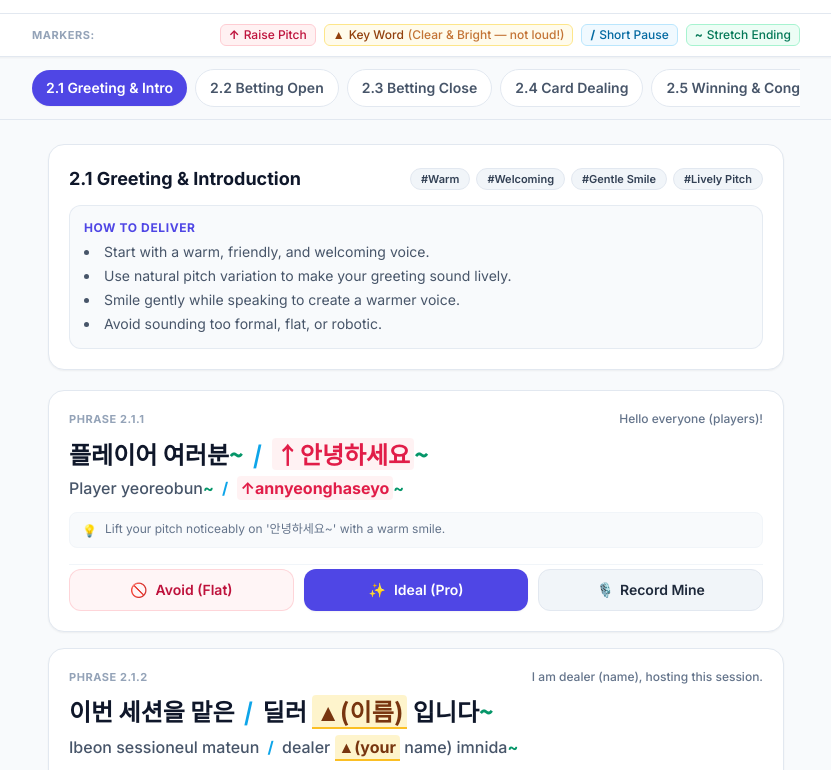
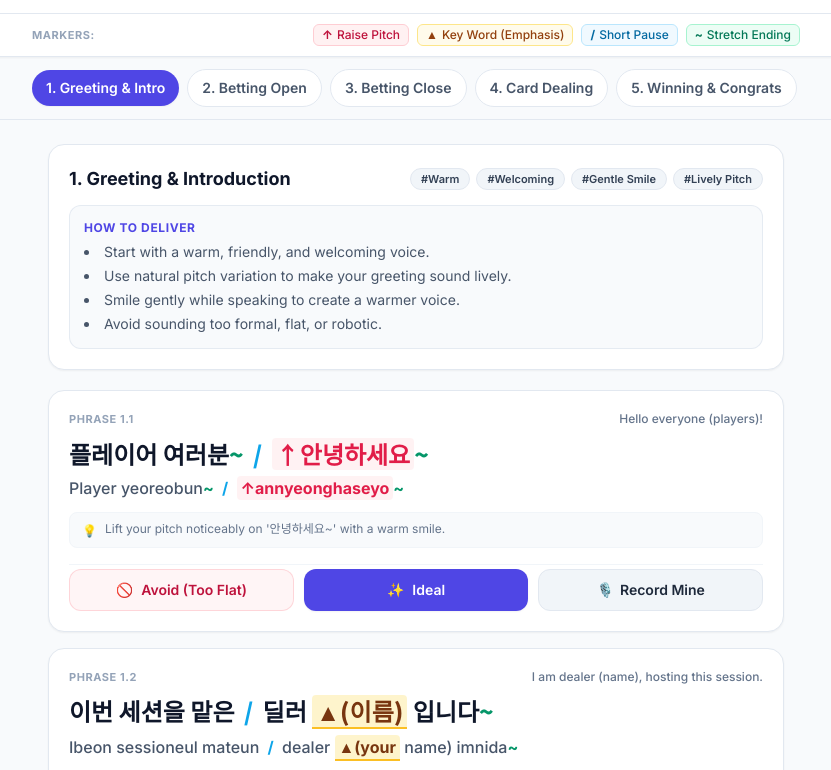
Before and after one commit to kimsisi1022-dev/PK-voice-guide, a plain HTML site: page index.html in a window 1280 px wide. Shown: the part 69-839 px from the top of the page, without its empty margins (224-1055 px from the left). Drawn offline with nearby package versions, Linux system fonts and the light colour scheme.

Commit message:
Refactor audio handling and update phrases

```diff
--- a/index.html
+++ b/index.html
@@ -44,15 +44,12 @@
   <header class="bg-white border-b border-slate-200 px-4 py-4">
     <div class="max-w-3xl mx-auto flex flex-col sm:flex-row sm:items-center sm:justify-between gap-2">
       <div>
-        <div class="flex items-center gap-2">
-          <span class="inline-flex items-center justify-center w-7 h-7 rounded-lg bg-indigo-600 text-white font-bold text-sm">KR</span>
-          <h1 class="text-lg sm:text-xl font-bold tracking-tight text-slate-900">Korean Dealer Voice &amp; Tone Guide</h1>
-        </div>
+        <h1 class="text-lg sm:text-xl font-bold tracking-tight text-slate-900">Korean Voice &amp; Tone Guide</h1>
         <p class="text-xs sm:text-sm text-slate-500 mt-0.5">Compare Avoid vs. Ideal tone, then record &amp; check your own voice</p>
       </div>
       <div class="inline-flex items-center gap-1.5 text-xs font-medium text-indigo-700 bg-indigo-50 border border-indigo-100 px-3 py-1.5 rounded-full self-start sm:self-auto">
         <span>✨</span>
-        <span>Flat Stress ≠ Boring Tone</span>
+        <span>Too Flat Stress = Boring Tone</span>
       </div>
     </div>
   </header>
@@ -67,7 +64,7 @@
             <strong class="font-extrabold">↑</strong> Raise Pitch
           </span>
           <span class="inline-flex items-center gap-1 px-2 py-0.5 rounded-md bg-amber-50 border border-amber-200 text-amber-800 text-xs font-medium">
-            <strong class="font-extrabold">▲</strong> Key Word <span class="hidden sm:inline text-amber-700/80">(Clear &amp; Bright — not loud!)</span>
+            <strong class="font-extrabold">▲</strong> Key Word (Emphasis)
           </span>
           <span class="inline-flex items-center gap-1 px-2 py-0.5 rounded-md bg-sky-50 border border-sky-200 text-sky-700 text-xs font-medium">
             <strong class="font-extrabold">/</strong> Short Pause
@@ -78,7 +75,7 @@
         </div>
       </div>
       <p class="sm:hidden text-[11px] text-amber-700">
-        <strong>▲ Key Word:</strong> Pronounce clearly with bright smile energy (do NOT shout).
+        <strong>▲ Key Word (Emphasis):</strong> Deliver key words clearly with bright energy.
       </p>
     </div>
   </div>
@@ -109,9 +106,10 @@
   <script>
     const guideData = [
       {
-        id: "2.1",
-        tabLabel: "2.1 Greeting & Intro",
-        title: "2.1 Greeting & Introduction",
+        id: "1",
+        audioPrefix: "2_1",
+        tabLabel: "1. Greeting & Intro",
+        title: "1. Greeting & Introduction",
         moodTags: ["Warm", "Welcoming", "Gentle Smile", "Lively Pitch"],
         howToDeliver: [
           "Start with a warm, friendly, and welcoming voice.",
@@ -121,7 +119,7 @@
         ],
         phrases: [
           {
-            id: "2_1_1",
+            num: 1,
             annotatedKo: "플레이어 여러분~ / ↑안녕하세요~",
             cleanKo: "플레이어 여러분, 안녕하세요",
             romanized: "Player yeoreobun~ / ↑annyeonghaseyo~",
@@ -129,7 +127,7 @@
             note: "Lift your pitch noticeably on '안녕하세요~' with a warm smile."
           },
           {
-            id: "2_1_2",
+            num: 2,
             annotatedKo: "이번 세션을 맡은 / 딜러 ▲(이름) 입니다~",
             cleanKo: "이번 세션을 맡은 딜러입니다",
             romanized: "Ibeon sessioneul mateun / dealer ▲(your name) imnida~",
@@ -137,7 +135,7 @@
             note: "Pause briefly after '맡은', then say your name clearly and brightly."
           },
           {
-            id: "2_1_3",
+            num: 3,
             annotatedKo: "이번 세션 / 딜러 ▲(이름) 입니다~",
             cleanKo: "이번 세션 딜러입니다",
             romanized: "Ibeon session / dealer ▲(your name) imnida~",
@@ -147,9 +145,10 @@
         ]
       },
       {
-        id: "2.2",
-        tabLabel: "2.2 Betting Open",
-        title: "2.2 Betting Opening Announcement",
+        id: "2",
+        audioPrefix: "2_2",
+        tabLabel: "2. Betting Open",
+        title: "2. Betting Opening Announcement",
         moodTags: ["Energetic", "Inviting", "Clear Pace"],
         howToDeliver: [
           "Use an energetic and inviting tone.",
@@ -160,7 +159,7 @@
         ],
         phrases: [
           {
-            id: "2_2_1",
+            num: 1,
             annotatedKo: "▲베팅 ▲시간입니다~ / ↑베팅해 주세요~",
             cleanKo: "베팅 시간입니다. 베팅해 주세요.",
             romanized: "▲Beting ▲sigan-imnida~ / ↑betinghae juseyo~",
@@ -168,7 +167,7 @@
             note: "Articulate '베팅' and '시간' cleanly with bright energy, then invite warmly."
           },
           {
-            id: "2_2_2",
+            num: 2,
             annotatedKo: "여러분~ / ▲베팅할 ▲시간입니다~",
             cleanKo: "여러분, 베팅할 시간입니다.",
             romanized: "Yeoreobun~ / ▲betinghal ▲sigan-imnida~",
@@ -176,7 +175,7 @@
             note: "Use '여러분~' to catch players' attention gently."
           },
           {
-            id: "2_2_3",
+            num: 3,
             annotatedKo: "▲베팅 시간이 오픈되었고 / ↑베팅하세요~",
             cleanKo: "베팅 시간이 오픈되었고 베팅하세요.",
             romanized: "▲Beting sigani opeun-doeeotgo / ↑betinghaseyo~",
@@ -184,7 +183,7 @@
             note: "Connect '오픈되었고' smoothly without chopping syllables."
           },
           {
-            id: "2_2_4",
+            num: 4,
             annotatedKo: "새로운 ▲라운드가 오픈되었습니다~ / ↑베팅해 주세요~",
             cleanKo: "새로운 라운드가 오픈되었습니다. 베팅해 주세요.",
             romanized: "Saeroun ▲raundega opeun-doeeotseumnida~ / ↑betinghae juseyo~",
@@ -192,7 +191,7 @@
             note: "Fresh, upbeat tone to signal a brand-new round."
           },
           {
-            id: "2_2_5",
+            num: 5,
             annotatedKo: "▲사이드 베팅도 / 지금 ↑해 주세요~",
             cleanKo: "사이드 베팅도 지금 해 주세요.",
             romanized: "▲Saideu betingdo / jigeum ↑hae juseyo~",
@@ -200,7 +199,7 @@
             note: "Remember: Do NOT use this line in Dragon Tiger!"
           },
           {
-            id: "2_2_6",
+            num: 6,
             annotatedKo: "베팅 ▲5초 남았습니다~",
             cleanKo: "베팅 5초 남았습니다.",
             romanized: "Beting ▲o-cho namatseumnida~",
@@ -210,9 +209,10 @@
         ]
       },
       {
-        id: "2.3",
-        tabLabel: "2.3 Betting Close",
-        title: "2.3 Betting Closing Announcement",
+        id: "3",
+        audioPrefix: "2_3",
+        tabLabel: "3. Betting Close",
+        title: "3. Betting Closing Announcement",
         moodTags: ["Firm", "Clear", "Confident", "Controlled"],
         howToDeliver: [
           "Use a firm, clear, and confident voice.",
@@ -221,7 +221,7 @@
         ],
         phrases: [
           {
-            id: "2_3_1",
+            num: 1,
             annotatedKo: "베팅 시간 / ▲마감했습니다.",
             cleanKo: "베팅 시간 마감했습니다.",
             romanized: "Beting sigan / ▲magam-haetseumnida.",
@@ -229,7 +229,7 @@
             note: "Crisp, decisive finish on '마감했습니다.' — steady and authoritative."
           },
           {
-            id: "2_3_2",
+            num: 2,
             annotatedKo: "베팅 ▲마감하고 / 게임 ▲시작합니다.",
             cleanKo: "베팅 마감하고 게임 시작합니다.",
             romanized: "Beting ▲magam-hago / geim ▲sijak-hamnida.",
@@ -237,7 +237,7 @@
             note: "Smooth transition from closing bets to starting the deal."
           },
           {
-            id: "2_3_3",
+            num: 3,
             annotatedKo: "↑행운을 빌어요~",
             cleanKo: "행운을 빌어요.",
             romanized: "↑Haeng-uneul bireoyo~",
@@ -247,9 +247,10 @@
         ]
       },
       {
-        id: "2.4",
-        tabLabel: "2.4 Card Dealing",
-        title: "2.4 Card Dealing",
+        id: "4",
+        audioPrefix: "2_4",
+        tabLabel: "4. Card Dealing",
+        title: "4. Card Dealing",
         moodTags: ["Calm", "Steady", "Smooth Flow", "Professional"],
         howToDeliver: [
           "Maintain a calm, steady, and professional voice.",
@@ -258,7 +259,7 @@
         ],
         phrases: [
           {
-            id: "2_4_1",
+            num: 1,
             annotatedKo: "▲플레이어 / ▲뱅커 / 추가 카드 받고~",
             cleanKo: "플레이어 추가 카드 받고",
             romanized: "▲Player / ▲Banker / chuga kadeu batgo~",
@@ -266,7 +267,7 @@
             note: "Connect '추가 카드 받고' in one smooth breath."
           },
           {
-            id: "2_4_2",
+            num: 2,
             annotatedKo: "▲히트 / ▲스탠드 / ▲더블다운 / ▲스플릿 ↑하시겠어요?",
             cleanKo: "히트, 스탠드, 더블다운, 스플릿 하시겠어요?",
             romanized: "▲Hit / ▲Stand / ▲Double Down / ▲Split ↑hasigesseoyo?",
@@ -274,7 +275,7 @@
             note: "Raise your intonation naturally at the end of '하시겠어요?' like a polite question."
           },
           {
-            id: "2_4_3",
+            num: 3,
             annotatedKo: "↑선택해 주세요~",
             cleanKo: "선택해 주세요.",
             romanized: "↑Seontaek-hae juseyo~",
@@ -284,9 +285,10 @@
         ]
       },
       {
-        id: "2.5",
-        tabLabel: "2.5 Winning & Congrats",
-        title: "2.5 Winning Announcements & Congratulations",
+        id: "5",
+        audioPrefix: "2_5",
+        tabLabel: "5. Winning & Congrats",
+        title: "5. Winning Announcements & Congratulations",
         moodTags: ["High Energy", "Bright", "Warm", "Sincere"],
         howToDeliver: [
           "Add a little more energy when announcing a winning result.",
@@ -296,7 +298,7 @@
         ],
         phrases: [
           {
-            id: "2_5_1",
+            num: 1,
             annotatedKo: "▲플레이어(뱅커) ▲승! / 승리하신 분들 ↑축하드립니다~",
             cleanKo: "플레이어 승! 승리하신 분들 축하드립니다.",
             romanized: "▲Player (Banker) ▲seung! / seung-ri-hasin bundeul ↑chuk-ha-deurimnida~",
@@ -304,7 +306,7 @@
             note: "Give '승!' a crisp punch, then brighten your voice on '축하드립니다~'."
           },
           {
-            id: "2_5_2",
+            num: 2,
             annotatedKo: "▲타이입니다~ / 타이 배당은 ▲여덟 배입니다.",
             cleanKo: "타이입니다. 타이 배당은 여덟 배입니다.",
             romanized: "▲Tai-imnida~ / tai baedang-eun ▲yeodeol bae-imnida.",
@@ -312,7 +314,7 @@
             note: "Pronounce '여덟 배' clearly. (Remember: Omit payout mention in Dragon Tiger!)"
           },
           {
-            id: "2_5_3",
+            num: 3,
             annotatedKo: "▲플레이어(뱅커) / 네추럴 ▲8(9)로 승리합니다~ / ↑축하드립니다~",
             cleanKo: "플레이어 네추럴 8로 승리합니다. 축하드립니다.",
             romanized: "▲Player (Banker) / natural ▲pal-lo (gu-ro) seung-ri-hamnida~ / ↑chuk-ha-deurimnida~",
@@ -320,7 +322,7 @@
             note: "Celebrate the Natural win with extra brightness in your voice."
           },
           {
-            id: "2_5_4",
+            num: 4,
             annotatedKo: "▲사이드 베팅도 / ↑축하드립니다~",
             cleanKo: "사이드 베팅도 축하드립니다.",
             romanized: "▲Saideu betingdo / ↑chuk-ha-deurimnida~",
@@ -328,7 +330,7 @@
             note: "Keep the celebratory momentum going."
           },
           {
-            id: "2_5_5",
+            num: 5,
             annotatedKo: "베팅 성공 / ↑축하드립니다~",
             cleanKo: "베팅 성공 축하드립니다.",
             romanized: "Beting seong-gong / ↑chuk-ha-deurimnida~",
@@ -338,9 +340,10 @@
         ]
       },
       {
-        id: "2.6",
-        tabLabel: "2.6 Shoe & Dealer Change",
-        title: "2.6 Shoe Change & Dealer Change",
+        id: "6",
+        audioPrefix: "2_6",
+        tabLabel: "6. Shoe & Dealer Change",
+        title: "6. Shoe Change & Dealer Change",
         moodTags: ["Relaxed", "Informative", "Natural Pace", "Warm"],
         howToDeliver: [
           "Use a relaxed, natural, and informative tone.",
@@ -350,7 +353,7 @@
         ],
         phrases: [
           {
-            id: "2_6_1",
+            num: 1,
             annotatedKo: "▲컷팅 카드 나왔습니다~",
             cleanKo: "컷팅 카드 나왔습니다.",
             romanized: "▲Keoting kadeu nawatseumnida~",
@@ -358,7 +361,7 @@
             note: "Informative and clear, without sounding overly stiff."
           },
           {
-            id: "2_6_2",
+            num: 2,
             annotatedKo: "이번 게임 마치고 / ▲슈 체인지합니다~ (이번 슈 ▲마지막 게임입니다~)",
             cleanKo: "이번 게임 마치고 슈 체인지합니다.",
             romanized: "Ibeon geim machigo / ▲syu cheinji-hamnida~",
@@ -366,7 +369,7 @@
             note: "Keep a steady, natural rhythm across the phrase."
           },
           {
-            id: "2_6_3",
+            num: 3,
             annotatedKo: "▲슈 체인지합니다~",
             cleanKo: "슈 체인지합니다.",
             romanized: "▲Syu cheinji-hamnida~",
@@ -374,7 +377,7 @@
             note: "Clear and relaxed."
           },
           {
-            id: "2_6_4",
+            num: 4,
             annotatedKo: "▲새로운 슈입니다~ / ▲새 슈입니다~",
             cleanKo: "새로운 슈입니다.",
             romanized: "▲Saeroun syu-imnida~ / ▲sae syu-imnida~",
@@ -382,7 +385,7 @@
             note: "Fresh, welcoming tone for the new shoe."
           },
           {
-            id: "2_6_5",
+            num: 5,
             annotatedKo: "카드 ▲버닝하고 / 게임 시작합니다~",
             cleanKo: "카드 버닝하고 게임 시작합니다.",
             romanized: "Kadeu ▲beoning-hago / geim sijak-hamnida~",
@@ -390,15 +393,15 @@
             note: "Smoothly connect '버닝하고' into '게임 시작합니다'."
           },
           {
-            id: "2_6_6",
+            num: 6,
             annotatedKo: "카드 ▲버닝합니다~",
             cleanKo: "카드 버닝합니다.",
-            romanized: "Kadeu ▲beoning-hamnida~",
+            romanized: "Kadeu ▲beoning-hida~",
             meaning: "Burning cards.",
             note: "Simple, natural, and well-paced."
           },
           {
-            id: "2_6_7",
+            num: 7,
             annotatedKo: "▲딜러 체인지합니다~",
             cleanKo: "딜러 체인지합니다.",
             romanized: "▲Dilleo cheinji-hamnida~",
@@ -408,9 +411,10 @@
         ]
       },
       {
-        id: "2.7",
-        tabLabel: "2.7 Apologies & Issues",
-        title: "2.7 Mistakes, Apologies & Unexpected Situations",
+        id: "7",
+        audioPrefix: "2_7",
+        tabLabel: "7. Apologies & Issues",
+        title: "7. Mistakes, Apologies & Unexpected Situations",
         moodTags: ["Calm", "Polite", "Reassuring", "Sincere"],
         howToDeliver: [
           "Keep your voice calm, polite, and reassuring.",
@@ -420,7 +424,7 @@
         ],
         phrases: [
           {
-            id: "2_7_1",
+            num: 1,
             annotatedKo: "▲죄송합니다.",
             cleanKo: "죄송합니다.",
             romanized: "▲Joesong-hamnida.",
@@ -428,7 +432,7 @@
             note: "Calm, polite, and sincere — do not rush through the syllables."
           },
           {
-            id: "2_7_2",
+            num: 2,
             annotatedKo: "게임 잠시 ▲중단됩니다.",
             cleanKo: "게임 잠시 중단됩니다.",
             romanized: "Geim jamsi ▲jungdan-doemnida.",
@@ -436,7 +440,7 @@
             note: "Steady and reassuring so players stay comfortable."
           },
           {
-            id: "2_7_3",
+            num: 3,
             annotatedKo: "▲확인 후 / 다시 진행하겠습니다.",
             cleanKo: "확인 후 다시 진행하겠습니다.",
             romanized: "▲Hwagin hu / dasi jinhaeng-hagetseumnida.",
@@ -444,7 +448,7 @@
             note: "Confident and clear pacing."
           },
           {
-            id: "2_7_4",
+            num: 4,
             annotatedKo: "▲도움을 기다리고 있습니다.",
             cleanKo: "도움을 기다리고 있습니다.",
             romanized: "▲Doumeul gidarigo itseumnida.",
@@ -452,7 +456,7 @@
             note: "Keep your voice composed and professional."
           },
           {
-            id: "2_7_5",
+            num: 5,
             annotatedKo: "오래 기다려 주셔서 / ↑감사합니다~",
             cleanKo: "오래 기다려 주셔서 감사합니다.",
             romanized: "Orae gidaryeo jusyeoseo / ↑gamsahamnida~",
@@ -463,10 +467,10 @@
       }
     ];
 
-    let activeCategoryId = "2.1";
+    let activeCategoryId = "1";
     let currentAudio = null;
     let activeMediaRecorder = null;
-    let activeRecordingPhraseId = null;
+    let activeRecordingPhraseKey = null;
     let recordingChunks = [];
     const userRecordings = {};
 
@@ -507,12 +511,12 @@
       document.querySelectorAll(".audio-playing-indicator").forEach(el => el.classList.add("hidden"));
     }
 
-    function playAvoid(phraseId, cleanText, btnEl) {
+    function playAvoid(audioKey, cleanText, btnEl) {
       stopAllPlayback();
       const indicator = btnEl.querySelector(".audio-playing-indicator");
       if (indicator) indicator.classList.remove("hidden");
 
-      const audio = new Audio(`audio/${phraseId}_bad.mp3`);
+      const audio = new Audio(`audio/${audioKey}_bad.mp3`);
       currentAudio = audio;
 
       audio.onended = () => {
@@ -540,12 +544,12 @@
       audio.play().catch(() => audio.onerror());
     }
 
-    function playIdeal(phraseId, cleanText, btnEl) {
+    function playIdeal(audioKey, cleanText, btnEl) {
       stopAllPlayback();
       const indicator = btnEl.querySelector(".audio-playing-indicator");
       if (indicator) indicator.classList.remove("hidden");
 
-      const audio = new Audio(`audio/${phraseId}.mp3`);
+      const audio = new Audio(`audio/${audioKey}.mp3`);
       currentAudio = audio;
 
       audio.onended = () => {
@@ -573,11 +577,11 @@
       audio.play().catch(() => audio.onerror());
     }
 
-    async function toggleRecord(phraseId) {
+    async function toggleRecord(phraseKey) {
       stopAllPlayback();
 
       if (activeMediaRecorder && activeMediaRecorder.state === "recording") {
-        const wasSamePhrase = activeRecordingPhraseId === phraseId;
+        const wasSamePhrase = activeRecordingPhraseKey === phraseKey;
         activeMediaRecorder.stop();
         if (wasSamePhrase) return;
       }
@@ -592,7 +596,7 @@
         hideMicStatus();
 
         recordingChunks = [];
-        activeRecordingPhraseId = phraseId;
+        activeRecordingPhraseKey = phraseKey;
         const mediaRecorder = new MediaRecorder(stream);
         activeMediaRecorder = mediaRecorder;
 
@@ -604,12 +608,12 @@
           stream.getTracks().forEach(track => track.stop());
           if (recordingChunks.length > 0) {
             const blob = new Blob(recordingChunks, { type: mediaRecorder.mimeType || "audio/webm" });
-            if (userRecordings[phraseId]) {
-              URL.revokeObjectURL(userRecordings[phraseId]);
+            if (userRecordings[phraseKey]) {
+              URL.revokeObjectURL(userRecordings[phraseKey]);
             }
-            userRecordings[phraseId] = URL.createObjectURL(blob);
+            userRecordings[phraseKey] = URL.createObjectURL(blob);
           }
-          activeRecordingPhraseId = null;
+          activeRecordingPhraseKey = null;
           activeMediaRecorder = null;
           renderContent();
         };
@@ -621,8 +625,8 @@
       }
     }
 
-    function playUserRecording(phraseId, btnEl) {
-      const url = userRecordings[phraseId];
+    function playUserRecording(phraseKey, btnEl) {
+      const url = userRecordings[phraseKey];
       if (!url) return;
 
       stopAllPlayback();
@@ -701,16 +705,18 @@
       `;
 
       const containerEl = document.getElementById("phrasesContainer");
-      containerEl.innerHTML = category.phrases.map((phrase, idx) => {
-        const isRecordingThis = activeRecordingPhraseId === phrase.id;
-        const hasRecording = Boolean(userRecordings[phrase.id]);
+      containerEl.innerHTML = category.phrases.map((phrase) => {
+        const phraseKey = `${category.id}_${phrase.num}`;
+        const audioKey = `${category.audioPrefix}_${phrase.num}`;
+        const isRecordingThis = activeRecordingPhraseKey === phraseKey;
+        const hasRecording = Boolean(userRecordings[phraseKey]);
         const safeCleanKo = phrase.cleanKo.replace(/'/g, "\\'");
 
         return `
           <article class="bg-white rounded-2xl border border-slate-200 p-4 sm:p-5 shadow-sm transition-all hover:border-slate-300">
             <div class="flex items-start justify-between gap-2 mb-2.5">
               <span class="inline-flex items-center text-[11px] font-bold text-slate-400 uppercase tracking-wider">
-                Phrase ${category.id}.${idx + 1}
+                Phrase ${category.id}.${phrase.num}
               </span>
               <span class="text-xs text-slate-500 font-medium text-right">${phrase.meaning}</span>
             </div>
@@ -730,27 +736,27 @@
 
             <div class="grid grid-cols-1 sm:grid-cols-3 gap-2.5 pt-1 border-t border-slate-100">
               <button
-                onclick="playAvoid('${phrase.id}', '${safeCleanKo}', this)"
+                onclick="playAvoid('${audioKey}', '${safeCleanKo}', this)"
                 class="flex items-center justify-center gap-2 px-3 py-2.5 rounded-xl text-xs sm:text-sm font-semibold bg-rose-50/70 hover:bg-rose-100/80 text-rose-700 border border-rose-200/80 transition-colors"
               >
                 <span>🚫</span>
-                <span>Avoid (Flat)</span>
+                <span>Avoid (Too Flat)</span>
                 <span class="audio-playing-indicator hidden inline-block w-2 h-2 rounded-full bg-rose-500 animate-ping"></span>
               </button>
 
               <button
-                onclick="playIdeal('${phrase.id}', '${safeCleanKo}', this)"
+                onclick="playIdeal('${audioKey}', '${safeCleanKo}', this)"
                 class="flex items-center justify-center gap-2 px-3 py-2.5 rounded-xl text-xs sm:text-sm font-semibold bg-indigo-600 hover:bg-indigo-700 text-white shadow-sm transition-colors"
               >
                 <span>✨</span>
-                <span>Ideal (Pro)</span>
+                <span>Ideal</span>
                 <span class="audio-playing-indicator hidden inline-block w-2 h-2 rounded-full bg-white animate-ping"></span>
               </button>
 
               <div class="flex items-center gap-1.5">
                 ${isRecordingThis ? `
                   <button
-                    onclick="toggleRecord('${phrase.id}')"
+                    onclick="toggleRecord('${phraseKey}')"
                     class="relative recording-pulse flex-1 flex items-center justify-center gap-1.5 px-3 py-2.5 rounded-xl text-xs sm:text-sm font-bold bg-red-600 text-white shadow-sm"
                   >
                     <span class="w-2 h-2 rounded-full bg-white animate-pulse"></span>
@@ -758,7 +764,7 @@
                   </button>
                 ` : hasRecording ? `
                   <button
-                    onclick="playUserRecording('${phrase.id}', this)"
+                    onclick="playUserRecording('${phraseKey}', this)"
                     class="flex-1 flex items-center justify-center gap-1.5 px-3 py-2.5 rounded-xl text-xs sm:text-sm font-semibold bg-emerald-600 hover:bg-emerald-700 text-white shadow-sm transition-colors"
                   >
                     <span>▶️</span>
@@ -766,7 +772,7 @@
                     <span class="audio-playing-indicator hidden inline-block w-2 h-2 rounded-full bg-white animate-ping"></span>
                   </button>
                   <button
-                    onclick="toggleRecord('${phrase.id}')"
+                    onclick="toggleRecord('${phraseKey}')"
                     class="px-2.5 py-2.5 rounded-xl text-xs font-semibold bg-slate-100 hover:bg-slate-200 text-slate-700 border border-slate-200 transition-colors"
                     title="Re-record your voice"
                   >
@@ -774,7 +780,7 @@
                   </button>
                 ` : `
                   <button
-                    onclick="toggleRecord('${phrase.id}')"
+                    onclick="toggleRecord('${phraseKey}')"
                     class="flex-1 flex items-center justify-center gap-1.5 px-3 py-2.5 rounded-xl text-xs sm:text-sm font-semibold bg-slate-100 hover:bg-slate-200 text-slate-800 border border-slate-200 transition-colors"
                   >
                     <span>🎙️</span>
```
